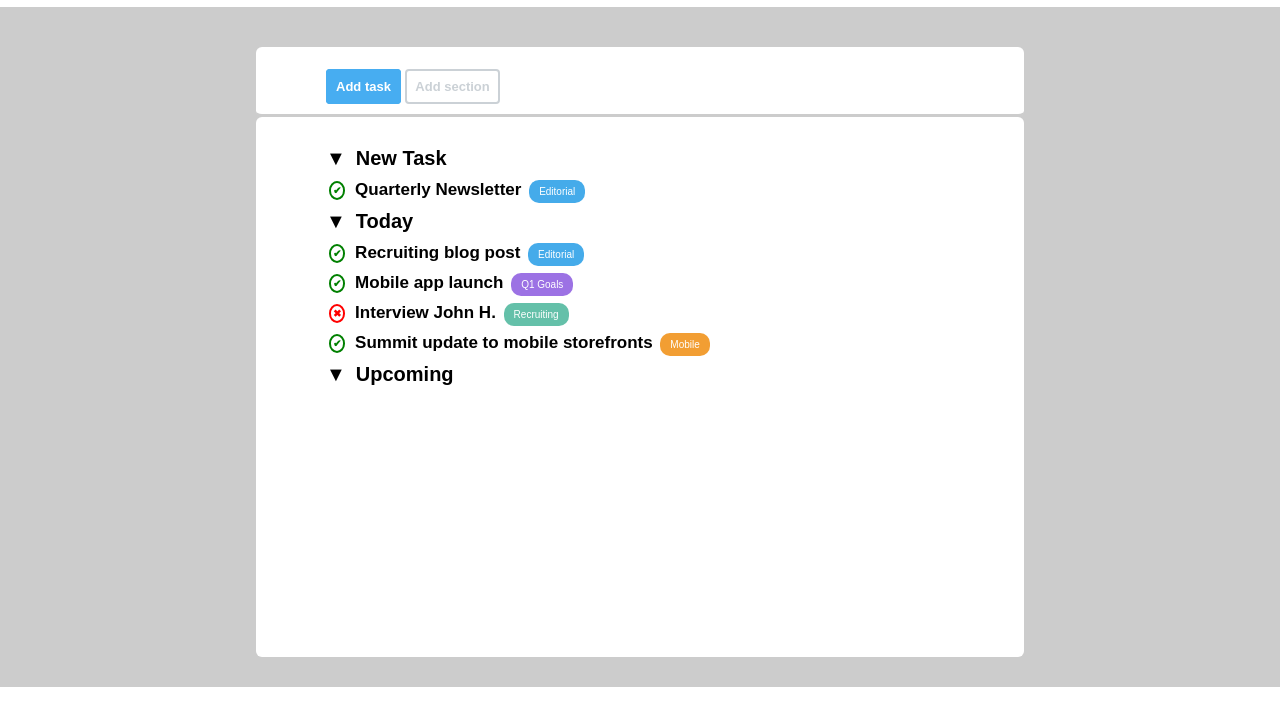
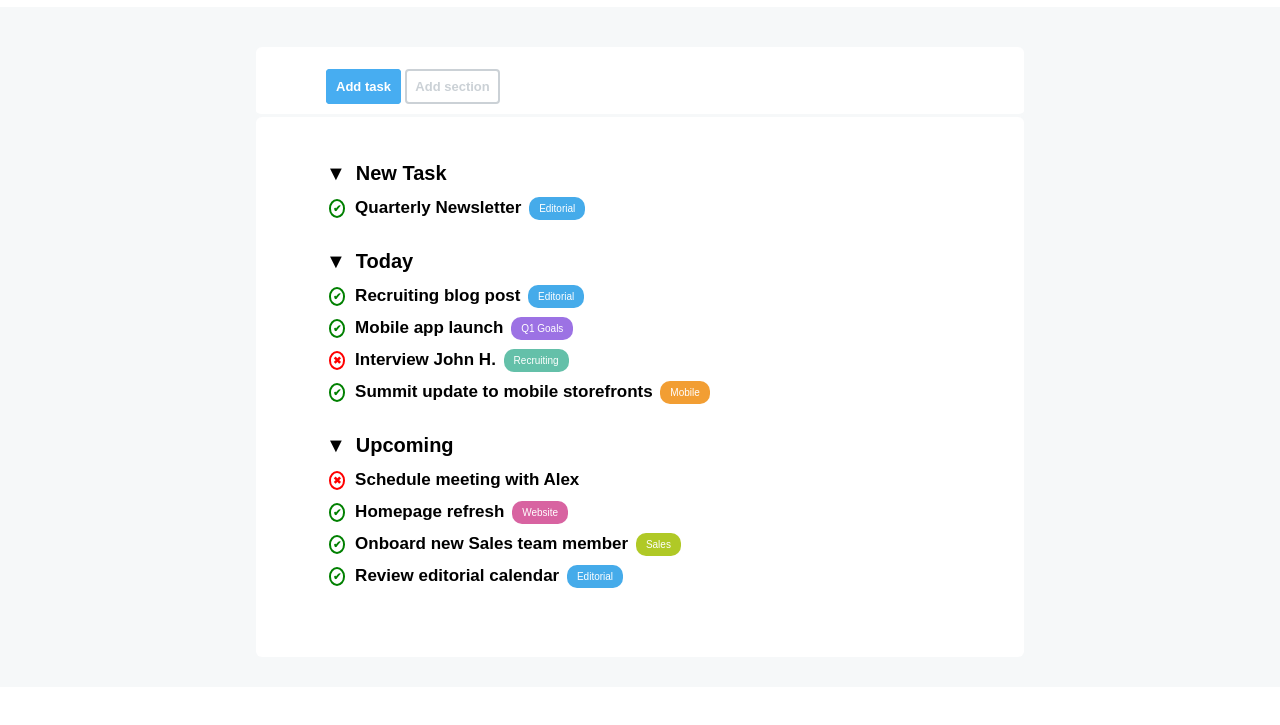
Before and after one commit to SimonaMartinucci/html-css-toboolist, a plain HTML site: page index.html in a window 1280 px wide. Shown: the part 73-798 px from the top of the page. Drawn offline with Linux system fonts and the light colour scheme.

Commit message:
completed

```diff
--- a/css/style.css
+++ b/css/style.css
@@ -27,7 +27,7 @@ header {
 
 /* corpo centrale */
 main {
-    background-color: rgb(204, 204, 204);
+    background-color: rgb(246, 248, 249);
     width: 100%;
     height: auto;
     padding-top: 40px;
@@ -39,14 +39,14 @@ main {
     width: 60%;
     border-radius: 6px;
     margin: 0 auto;
-    padding-top: 30px;
     padding-left: 70px;
 }
 
 /* prima parte */
 .part-1 {
     height: 70px;
-    border-bottom: 3px solid rgb(204, 204, 204);
+    border-bottom: 3px solid rgb(246, 248, 249);
+    padding-top: 30px;
 }
 
 .button-style {
@@ -71,6 +71,7 @@ main {
 /* seconda parte */
 .part-2 {
     height: 540px;
+    padding-top: 25px;
 }
 
 .title {
@@ -78,6 +79,8 @@ main {
     color: black;
     font-size: 20px;
     margin-bottom: 10px;
+    padding-top: 20px;
+    padding-bottom: 3px;
 }
 
 .title:before {
@@ -90,7 +93,7 @@ main {
     font-size: 17px;
     color: black;
     font-weight: 600;
-    margin-bottom: 10px;
+    margin-bottom: 12px;
 }
 
 .done:before {
@@ -126,6 +129,7 @@ main {
     padding: 6px 10px;
     border-radius: 10px;
     margin-left: 3px;
+    vertical-align: middle;
 }
 
 .editorial {
--- a/index.html
+++ b/index.html
@@ -62,13 +62,32 @@
 
 
             <!-- upcoming -->
-            <div>
-                <h3 class="title">Upcoming</h3>
+            <h3 class="title">Upcoming</h3>
+            <div class="list undone">
+                Schedule meeting with Alex
+            </div>
+            <div class="list done">
+                Homepage refresh
+                <span class ="label website">
+                    Website
+                </span>
+            </div>
+            <div class="list done">
+                Onboard new Sales team member
+                <span class ="label sales">
+                    Sales
+                </span>
+            </div>
+            <div class="list done">
+                Review editorial calendar
+                <span class ="label editorial">
+                    Editorial
+                </span>
             </div>
 
         </section>
 
+    </main>
 
-    </main>
 </body>
 </html>
```
